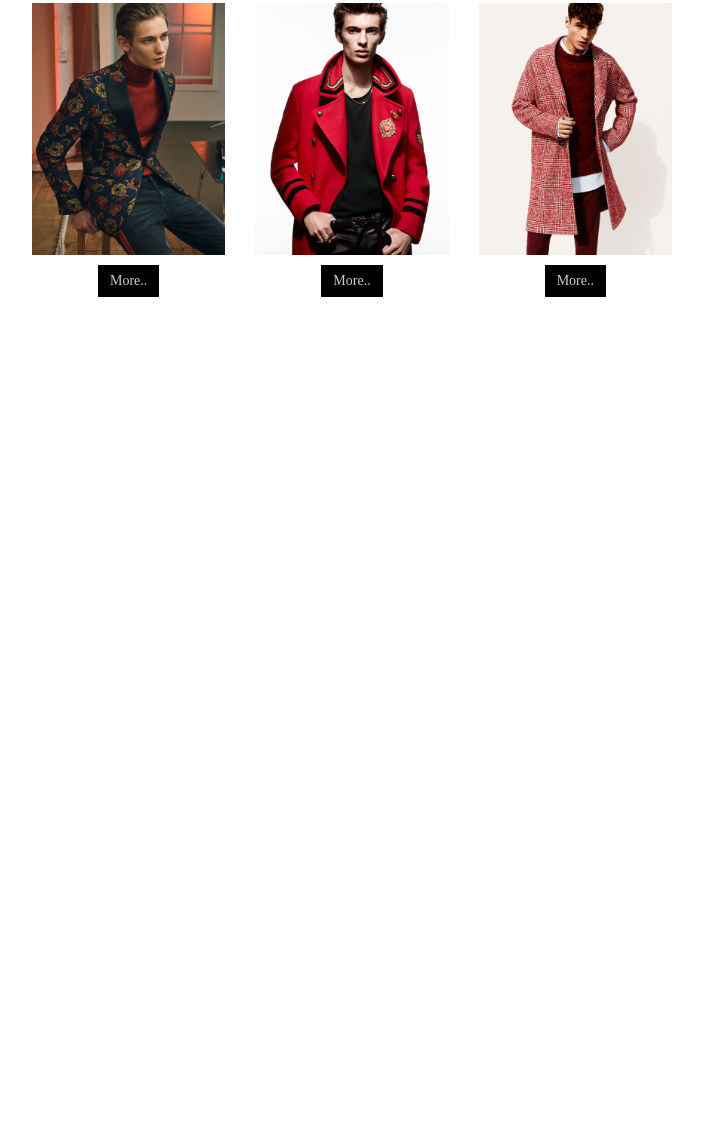
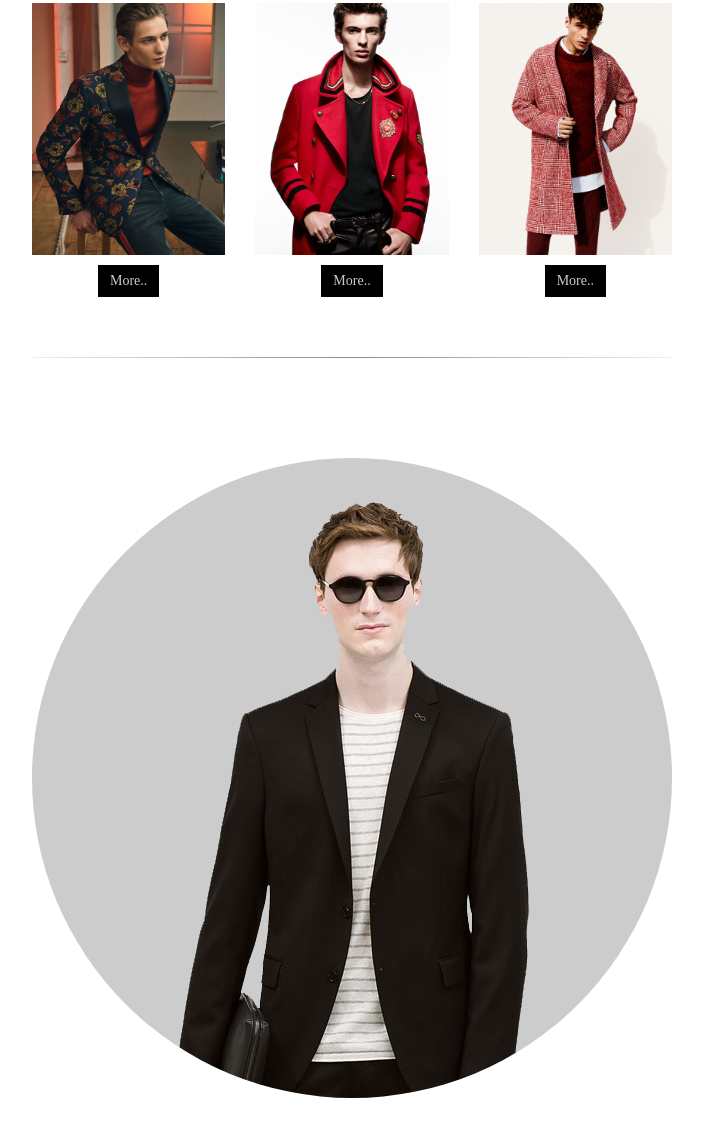
Before and after one commit to Williz4/black-bird-clothing-, a plain HTML site: page index.html in a window 1280 px wide. Shown: the part 1522-2659 px from the top of the page, without its empty margins (288-991 px from the left). Before the commit the page ends 1939 px from the top, so only its background shows below. Drawn offline with nearby package versions, Linux system fonts and the light colour scheme; a web font is replaced by a local one.

Commit message:
Adds the window area

```diff
--- a/css/styles.css
+++ b/css/styles.css
@@ -22,6 +22,16 @@ article {
 
 img  {
 	width: 100%;
+}
+
+#window {
+	height: 640px;
+	background-image: url(../img/model2.jpg);
+	background-position: top center;
+	background-repeat: no-repeat;
+	background-attachment: fixed;
+	margin-top: 100px;
+	border-radius: 50%;
 }
 
 /*Parallax Styles*/
--- a/index.html
+++ b/index.html
@@ -123,6 +123,12 @@
 
 
 				</div>
+
+				<hr>
+
+				<div id="window"></div>
+
+				<div style="height: 1000px;"></div>
 
 			</article>
 
```
